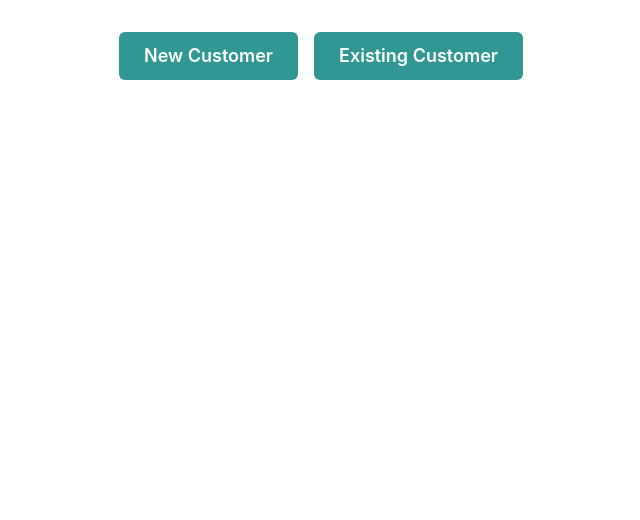
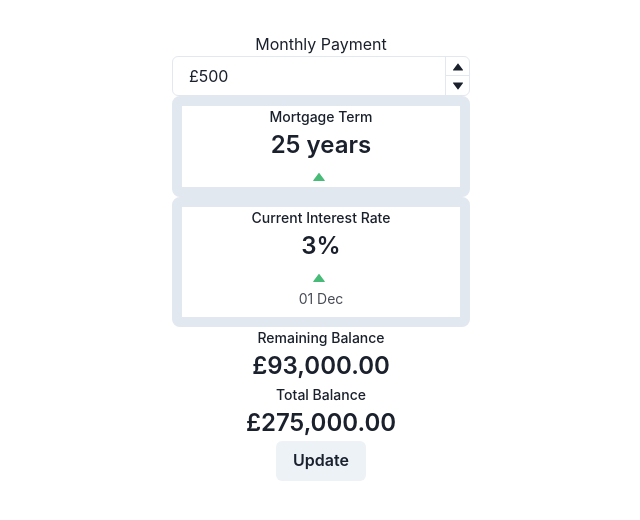
Before and after one commit to RC987/hybrid-mortgages-front-end, a React (Vite) app in the folder hybrid-mortgages/: page / in a window 1280 px wide. Shown: the top 520 px of the page, without its empty margins (319-959 px from the left). Built offline with nearby package versions, Linux system fonts and the light colour scheme.

Commit message:
monthly payment

```diff
--- a/hybrid-mortgages/package.json
+++ b/hybrid-mortgages/package.json
@@ -9,6 +9,7 @@
     "preview": "vite preview"
   },
   "dependencies": {
+    "@chakra-ui/icons": "^2.0.13",
     "@chakra-ui/react": "^2.4.2",
     "@emotion/react": "^11.10.5",
     "@emotion/styled": "^11.10.5",
--- a/hybrid-mortgages/src/App.jsx
+++ b/hybrid-mortgages/src/App.jsx
@@ -1,10 +1,14 @@
 import "./App.css";
 import LandingPage from "./components/LandingPage";
+import Mortgage from "./components/Mortgage";
+import Form from "./components/Form";
 
 function App() {
   return (
     <>
-      <LandingPage />
+      {/* <LandingPage /> */}
+      <Mortgage />
+      {/* <Form /> */}
     </>
   );
 }
```
Also changed, not shown: 1 other file (tests, documents, lock files or other folders).
